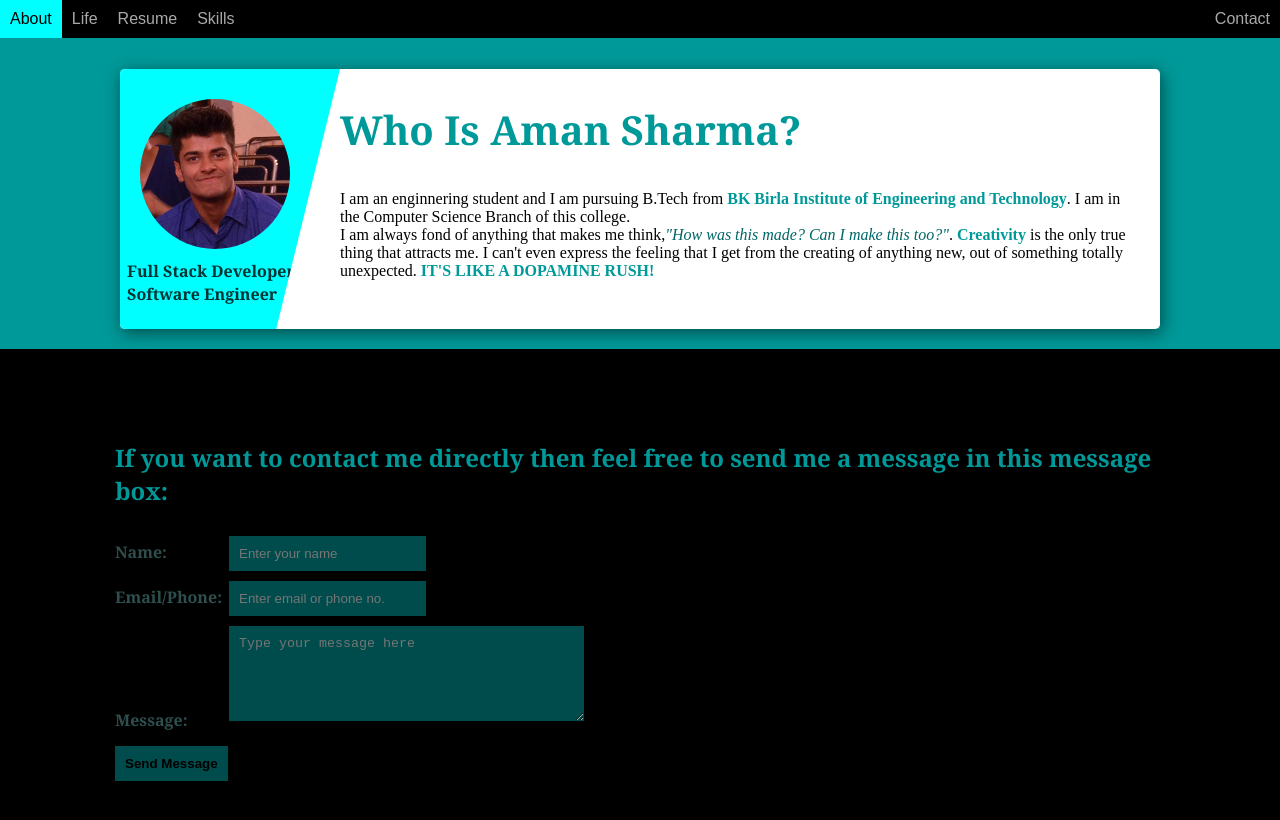
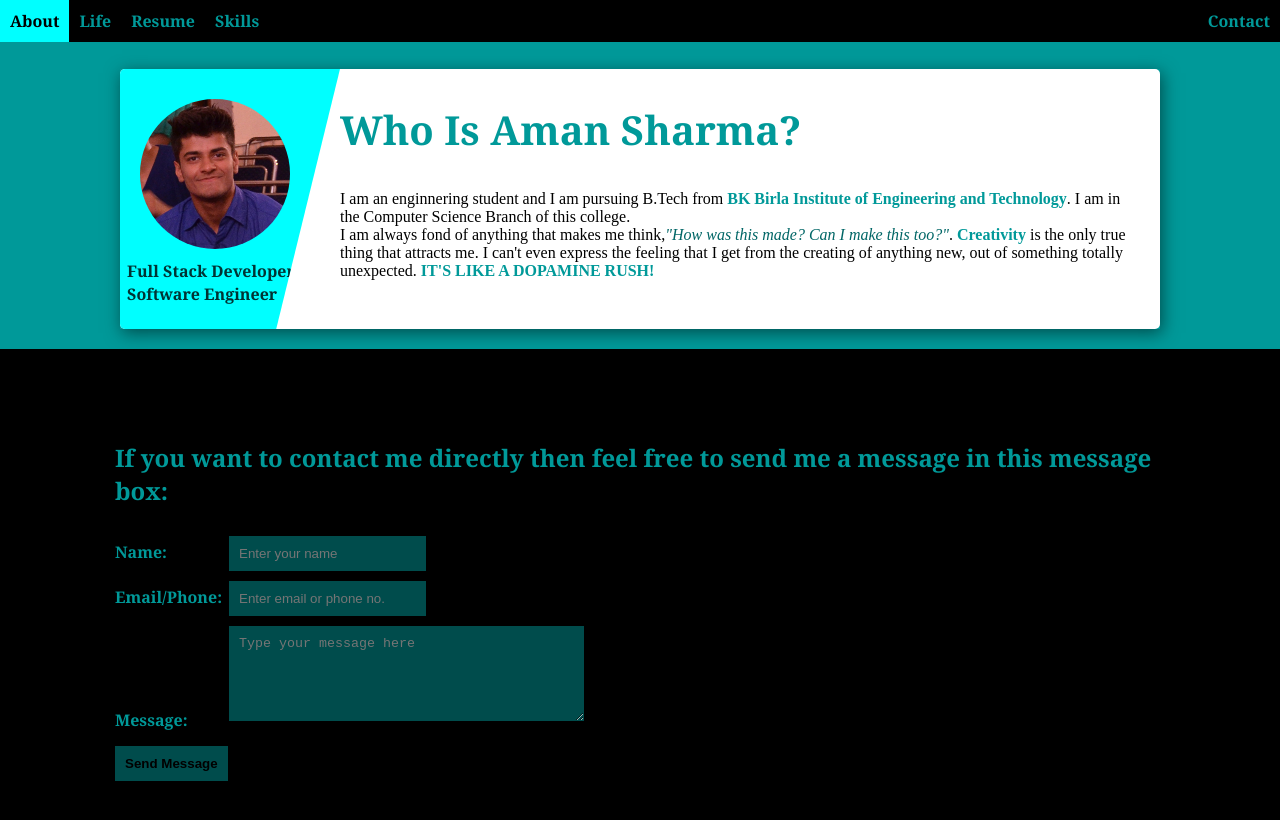
Before and after one commit to amansharma007/aman-sharma-website, a plain HTML site: page index.html in a window 1280 px wide. Drawn offline with Linux system fonts and the light colour scheme.

Commit message:
Added css stuff to the the nav bar and also the other parts in the footer section of the body

```diff
--- a/css/home_page.css
+++ b/css/home_page.css
@@ -30,7 +30,9 @@ ul#navbar li {
 ul#navbar li a{
     display: block;
     padding : 10px 10px;
-    color: darkgray;
+    font-weight: bold;
+    font-family: Georgia,sans-serif;
+    color: #009999;
     text-align: center;
 }
 
@@ -107,7 +109,7 @@ div#content-body{
 /*Contact Me Settings*/
 
 div.contact-me p, div.contact-me form label{
-    color: darkslategrey;
+    color: #009999;
     font-family: Georgia, sans-serif;
 }
 
```
